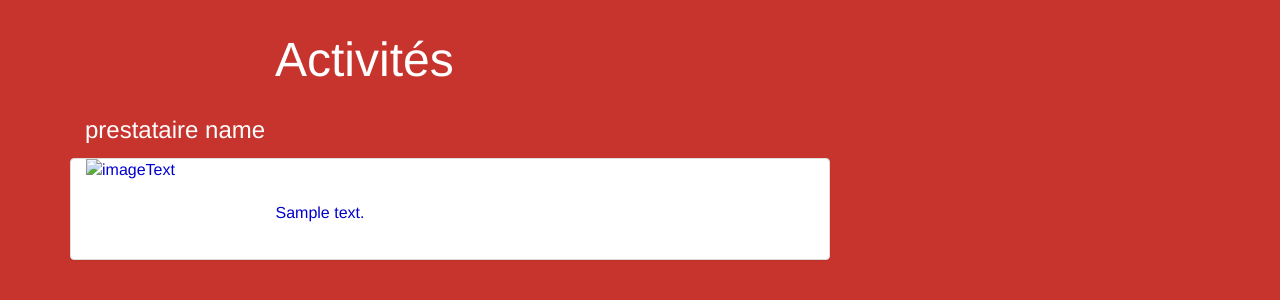
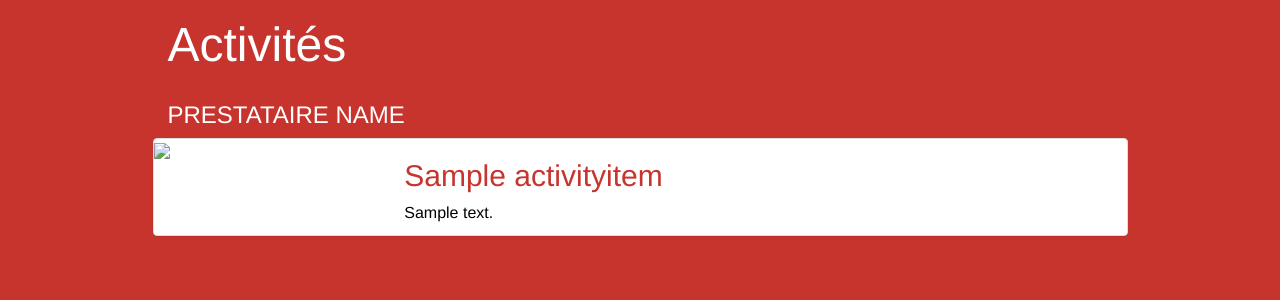
Before and after one commit to Borganov/audioguide, a Django app: template templates/activity/activities.html in a window 1280 px wide. Shown: the part 51-351 px from the top of the page. Run offline with Django 3.2, Linux system fonts and the light colour scheme; data comes from the database, SQL or seed files in the repository; tables that the repository leaves empty hold one stand-in row (values such as "Sample post"); the template is opened without the code that fills it: values that come from a table or form of the project are taken from there, most other values are stand-ins (such as "Sample title", 1, 10 or a date in 2020); parts of the project's set-up code (start-up, migrations or seed data) failed here and were passed over; some libraries are stand-ins or nearby versions.

Commit message:
Setup activities list grouped by prestataire

```diff
--- a/activity/models.py
+++ b/activity/models.py
@@ -18,11 +18,10 @@ class Activity(models.Model):
     objects = models.Manager()
 
     def __str__(self):
-        return '{number} - {title}'.format(number= self.number, title=self.title)
+        return '{number} - {title} - {prestataire}'.format(number= self.number, title=self.title, prestataire=self.prestataire)
 
     def __unicode__(self):
         return self.title
-
 
 class ActivityItem(models.Model):
     lang = models.ForeignKey('activity.Language', on_delete=models.DO_NOTHING, default=1)
@@ -34,7 +33,7 @@ class ActivityItem(models.Model):
     activity = models.ForeignKey('Activity', on_delete=models.CASCADE)
 
     def __str__(self):
-        return '{activityNumber} -  {description} - {activityImg} - {order}'.format(activityNumber = self.activity.number,  description = self.description, activityImg = self.activity.img, order = self.order)
+        return '{activityNumber} -  {description} - {activityImg} - {order} - {prestataire}'.format(activityNumber = self.activity.number,  description = self.description, activityImg = self.activity.img, order = self.order, prestataire=self.activity.prestataire)
 
     def __unicode__(self):
         return self.activity.title
--- a/activity/views.py
+++ b/activity/views.py
@@ -8,10 +8,11 @@ from .models import Language, ActivityItem, Activity
 
 def activity(request):
     lang = Language.objects.get(abreviation=request.LANGUAGE_CODE)
-    activities = ActivityItem.objects.filter(isActive=True, lang=lang.id).order_by('activity__number', 'order')
+    activityItems = ActivityItem.objects.filter(isActive=True, lang=lang.id).order_by('activity__prestataire','activity__number', 'order')
+    print(activityItems)
 
     context = {
-        'activities': activities,
+        'activityItems': activityItems,
     }
     return render(request, 'activity/activities.html', context)
 
--- a/static/css/style.css
+++ b/static/css/style.css
@@ -1,16 +1,19 @@
 /* Body Styles */
-body{
+body {
     color: #fff;
     font-size: 16px;
     padding-top: 70px;
     padding-bottom: 20px;
 }
+
 a {
     color: mediumblue;
 }
-a :hover{
+
+a :hover {
     color: darkblue;
 }
+
 .bodyBG {
     background: #C7342D;
 }
@@ -19,24 +22,31 @@ a :hover{
 .icon-white {
     color: white;
 }
+
 .textDarkGray {
     color: darkgray;
 }
+
 .navbar-brand {
     color: darkgray;
 }
+
 .textBlack {
     color: black;
 }
+
 .darker-color {
     color: #9d282a;
 }
+
 .main-color {
     background-color: #222222;
 }
+
 .h1ActivityList {
     color: white;
 }
+
 .h2ActivityList {
     color: #C7342D;
 }
@@ -49,22 +59,26 @@ a :hover{
 
 /* Semantic Tag Styles */
 .content-height {
-  min-height: calc(100%-40px);
+    min-height: calc(100% - 40px);
 }
 
 /* Padding, margin Styles */
 .neg-mrg {
     margin-top: -20px;
 }
+
 .neg-mrg-btm {
     margin-bottom: -20px;
 }
+
 .top-buffer {
     margin-top: 15px;
 }
+
 .pad-btm {
     padding-bottom: 25px;
 }
+
 .btm-content-padding {
     padding-bottom: 110px;
 }
@@ -88,9 +102,11 @@ a :hover{
     padding-bottom: 15px;
     padding-left: 15px;
 }
+
 .tableWidthActivity {
     width: 100%;
 }
+
 .trActivityList {
     background-color: white;
     border: 20px solid black;
@@ -98,6 +114,7 @@ a :hover{
     padding-top: 15px;
     padding-bottom: 15px;
 }
+
 .tdActivityList {
     padding-right: 15px;
     padding-left: 15px;
@@ -115,6 +132,7 @@ a :hover{
     border-style: solid;
     border-radius: 8px;
 }
+
 .btn-danger:hover {
     background-color: #9d282a;
     border-color: lightgray;
@@ -123,6 +141,7 @@ a :hover{
     border-radius: 8px;
     text-decoration: none;
 }
+
 /*.btn {
   position: relative;
   width: 200px;
@@ -163,7 +182,7 @@ a :hover{
     height: 100px;
 }
 
-.test{
+.test {
     background-color: green;
 }
 
@@ -171,9 +190,21 @@ a :hover{
 .panel h3 {
     margin-bottom: 0;
 }
+
 /*Contact form*/
 .contactForm_field {
     width: 100%;
+}
+
+.activity-panel {
+    background-color: #fff;
+}
+
+.activity-panel p{
+    color: black;
+}
+.activity-panel p :hover{
+    color: black;
 }
 
 /* positions.html */
--- a/templates/activity/activities.html
+++ b/templates/activity/activities.html
@@ -1,43 +1,44 @@
 {% extends "base.html" %}
-
 {% load static %}
-
-{#{% static "" as baseUrl %}#}
+{% static "" as baseUrl %}
 {% load i18n %}
 
 {% block content %}
-
-<div class="container-fluid content-height">
-    <div class="row top-buffer">
-      <div class="col-md-2"> </div>
-      <div class="col-md-8">
+    <div class="row">
+        <div class="col-md-10 col-md-offset-1">
             <h1 class="postition_title">{% trans "Activités" %}</h1>
         </div>
-      <div class="col-md-2"> </div>
     </div>
-    {% for activity in activities %}
-    <h3>{{activity.activity.prestataire}}</h3>
-    <a href="{{activity.id}}"><div class="row top-buffer">
-        <div class="col-md-8 col-offset-md-2 col-sm-12 align-middle panel panel-default">
+    <div class="row">
+        <div class="col-md-10 col-md-offset-1">
+            {% regroup activityItems by activity.prestataire as grouped %}
+            {% for group in grouped %}
 
+                <h3>{{ group.grouper|upper }}</h3>
+                {% for activity in group.list %}
+                    <a href="{{ activity.id }}">
+                        <div class="row">
+                            <div class="panel panel-default activity-panel" style="">
                                 <div class="row">
                                     <div class="col-sm-3">
-                <img src="{{ baseUrl }}/{{activity.activity.img}}" class="imagePositionList" alt="imageText" />
+                                        <img src="{{ baseUrl }}/{{ activity.activity.img }}" style="width:100%"/>
                                     </div>
                                     <div class="col-sm-9">
-                <h2 class="h2ActivityList">{{activity.name}}</h2>
-                <br>
-                <p>{{activity.description}}</p>
+                                        <h2 class="h2ActivityList">{{ activity.title }}</h2>
+                                        <p>{{ activity.description|truncatechars_html:300 }}</p>
                                     </div>
                                 </div>
-
                             </div>
                         </div>
                     </a>
                 {% endfor %}
+            {% endfor %}
+
+        </div>
     </div>
 
 
 
 
+
 {% endblock %}
```
Lines whose indentation alone changed are shown as unchanged.
